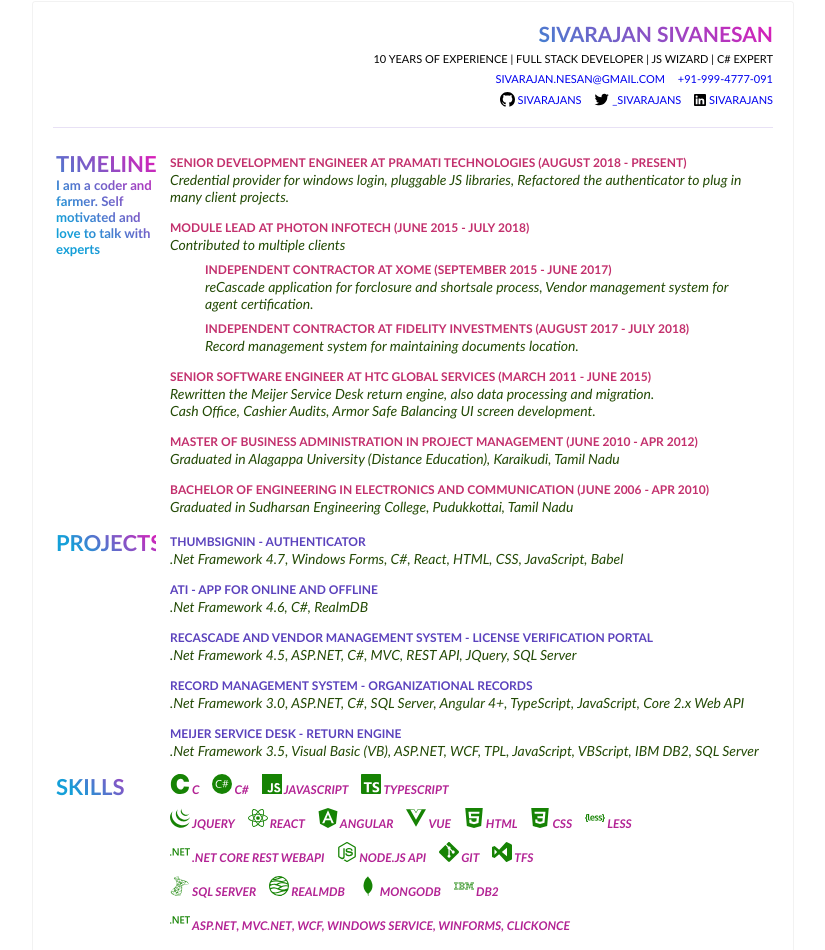
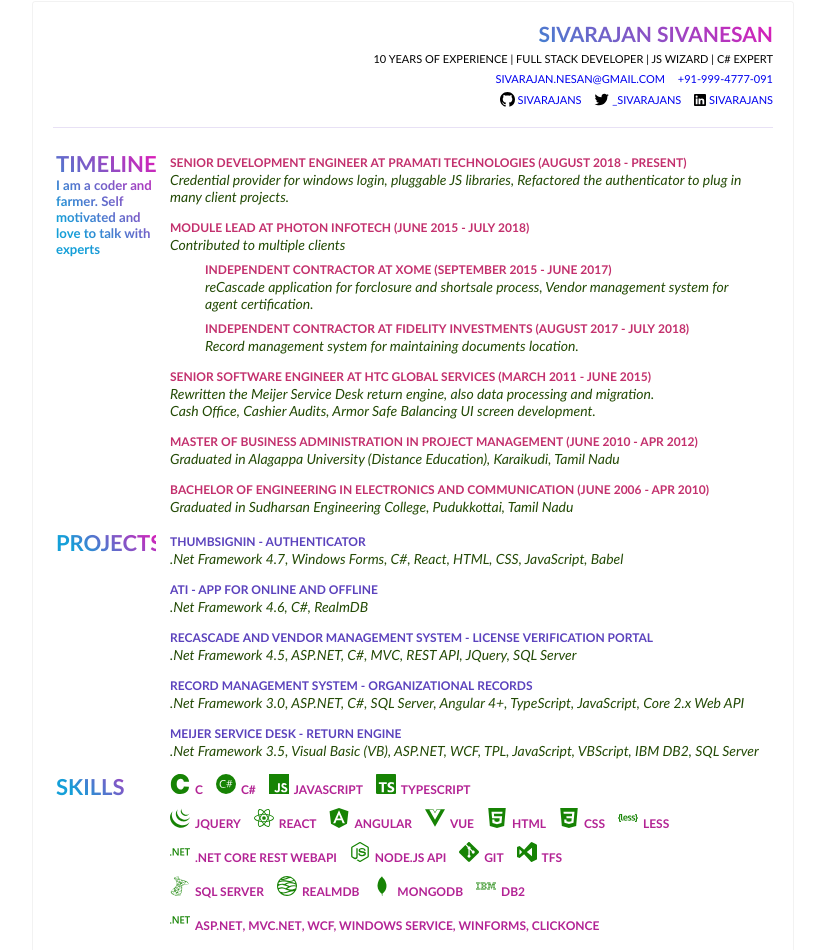
Before and after one commit to sivarajans/sivarajans.github.io, a plain HTML site: page index.html in a window 1280 px wide. Shown: the top 950 px of the page, without its empty margins (227-1052 px from the left). Drawn offline with Linux system fonts and the light colour scheme.

Commit message:
Update index.html

```diff
--- a/index.html
+++ b/index.html
@@ -264,7 +264,7 @@
     }
 
     .sub-header {
-        width: calc(var(--subheaderSize) - 20px);
+        max-width: calc(var(--subheaderSize) - 20px);
         font-size: 22px;
         margin-top: 4px;
         text-decoration: underline;
@@ -315,13 +315,15 @@
         content: '';
         width: 20px;
         height: 20px;
-        margin-right: 2px;
+        margin-right: 5px;
         display: inline-block;
         filter: invert(27%) sepia(51%) saturate(2878%) hue-rotate(442deg) brightness(104%) contrast(97%);
     }
 
     .ico {
         padding-right: 10px;
+        display: inline-block;
+        font-style: normal;
     }
 
     .i-js::before {
```
